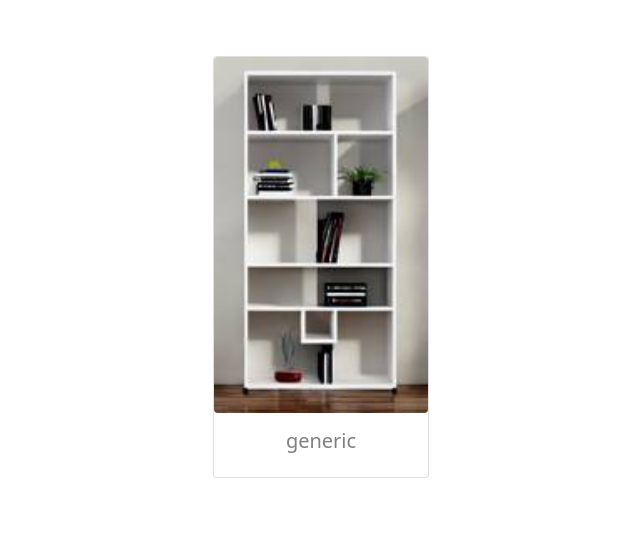
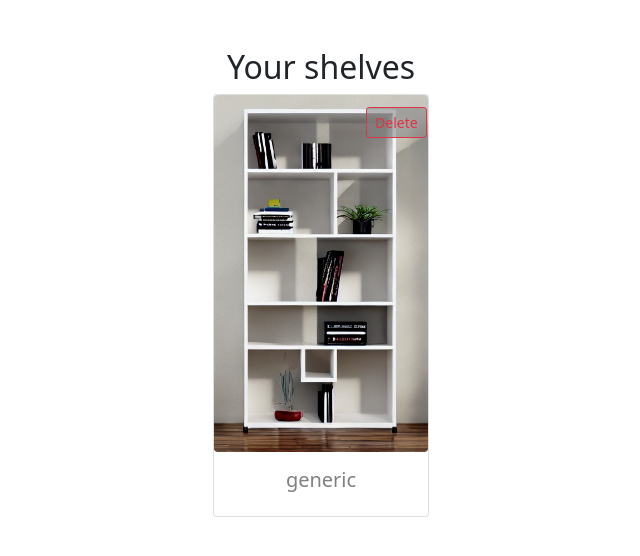
Before and after one commit to taskotale/cs50project, a Flask app: page /browse in a window 1280 px wide. Shown: the part 68-624 px from the top of the page, without its empty margins (319-959 px from the left). Run offline with Flask 3, Linux system fonts and the light colour scheme; a user stored in the database is signed in; some libraries are stand-ins or nearby versions.

Commit message:
bug fixed - deleting bookshelf even if client click cancel

```diff
--- a/app.py
+++ b/app.py
@@ -1,4 +1,5 @@
 import re
+import os
 
 from api_requests import get_book_data
 from base64 import b64encode, b64decode
@@ -322,9 +323,24 @@ def book_details():
 @app.route('/browse')
 @login_required
 def browse():
+    message = 'Your shelves'
+    if 'delete' in request.args:
+        shelf_id = request.args.get('delete')
+        print(shelf_id)
+        check_books = db.execute("SELECT COUNT (*) AS count FROM books WHERE bookshelf_id = ?;", shelf_id)
+        print(check_books[0])
+        if check_books[0]['count'] < 1:
+            shelf = db.execute("SELECT description, image FROM bookshelves WHERE id = ? AND user_id =?;", shelf_id, session['user_id'])
+            if shelf[0]['image'] != './static/shelf_img/generic.png':
+                os.remove(shelf[0]['image'])
+            db.execute("DELETE FROM bookshelves WHERE id = ? AND user_id =?;", shelf_id, session['user_id'])
+            message = 'successfully deleted'
+        else:
+            message = 'You cant delete a bookshelf that has books on it'
+
     bookshelves = db.execute(
         "SELECT id, width, height, description, image FROM bookshelves WHERE user_id =?;", session['user_id'])
-    return render_template('browse.html', bookshelves=bookshelves)
+    return render_template('browse.html', bookshelves=bookshelves, message = message)
 
 # reused code from previous problem for login, logout and register
 
--- a/templates/browse.html
+++ b/templates/browse.html
@@ -5,25 +5,48 @@ main %}
 	{% if bookshelves %}
 	<div class="row row-cols-1 row-cols-md-2 g-4 justify-content-center">
 		{% for shelf in bookshelves %}
-		<div class="col" style="max-width: 15rem">
-			<a
-				class="shelf"
-				href="{{url_for('index', shelf_id=shelf['id'])}}"
-			>
+		<div class="col" style="max-width: 15rem; position: relative">
+			<a class="shelf" href="{{url_for('index', shelf_id=shelf['id'])}}">
 				<div class="card">
-					<img src="{{ shelf['image'] }}" class="card-img-top rounded" alt="..." />
+					<img
+						src="{{ shelf['image'] }}"
+						class="card-img-top rounded"
+						alt="..."
+					/>
 					<div class="card-body">
 						<h5 class="card-title">{{ shelf['description'] }}</h5>
 					</div>
 				</div>
 			</a>
+			<form action="/browse" method="get">
+				<button
+					class=" delete-btn btn btn-outline-danger btn-sm"
+					name="delete"
+					value="{{shelf['id']}}"
+					style="
+						position: absolute;
+						top: 3%;
+						right: 6%;
+						background-color: rgba(128, 128, 128, 0.533);
+					"
+				>
+					Delete
+				</button>
+			</form>
 		</div>
 		{% endfor %}
 	</div>
 </div>
-    {%else%}
+{%else%}
 <div>You have no bookshelves</div>
 {%endif%}
+<script src="https://ajax.googleapis.com/ajax/libs/jquery/3.5.1/jquery.min.js"></script>
+<script>
+	$('.delete-btn').click(e=>confirm('Are you sure?'))
+	// document
+	// 	.getElementById('delete-btn')
+	// 	.addEventListener('click', (e) => confirm('Are you sure?'));
+</script>
 
 {% block book_details %}{% endblock %} {% block edit_book %}{% endblock %} {%
 block script %}{% endblock %} {% endblock %}
```
Also changed, not shown: bookshelf.db, static/book_img/VfdbCvxCCxXF,d,s,f,s.jpg (added), static/shelf_img/bsi1.jpg (deleted), static/shelf_img/bsi2.jpg, 1 other file.
